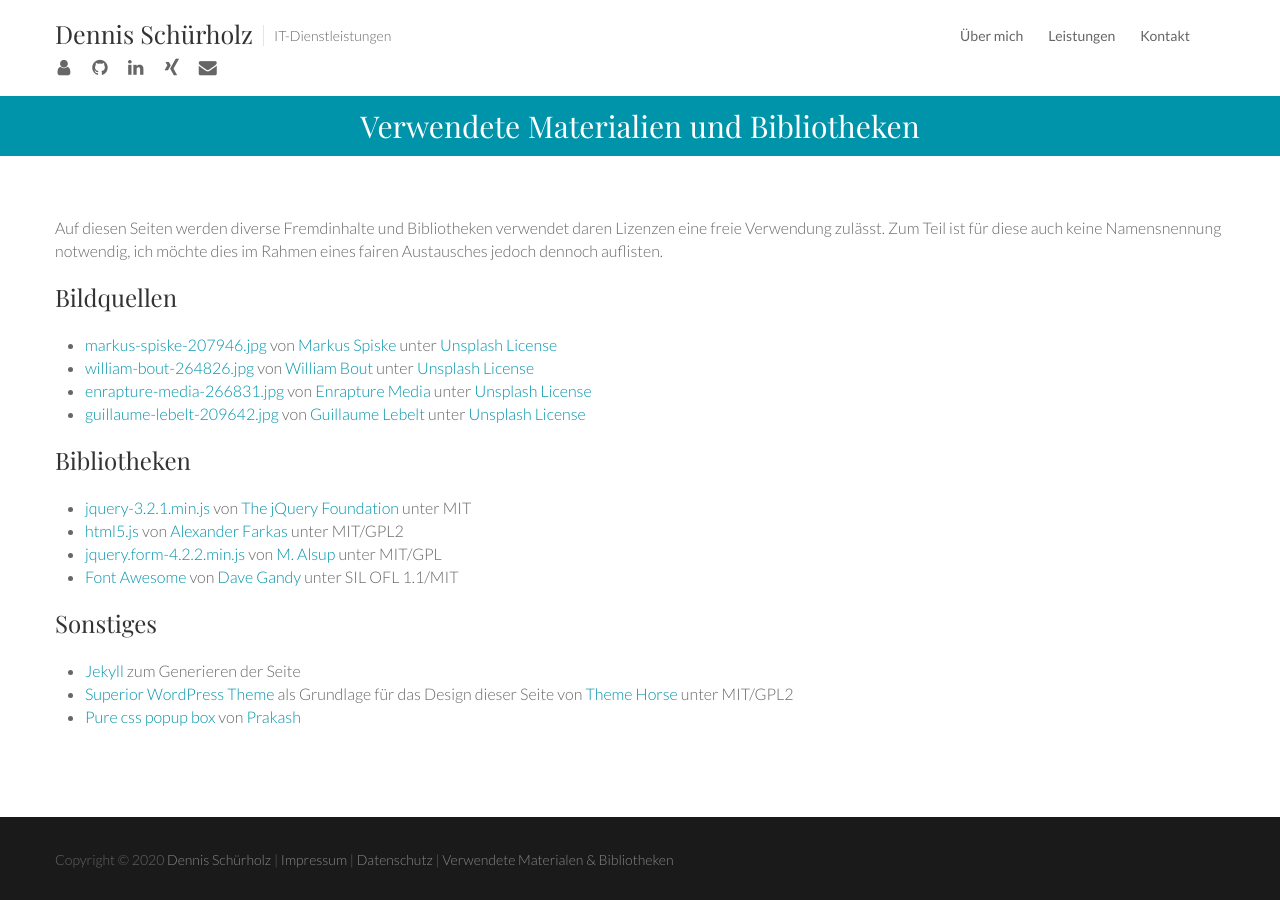
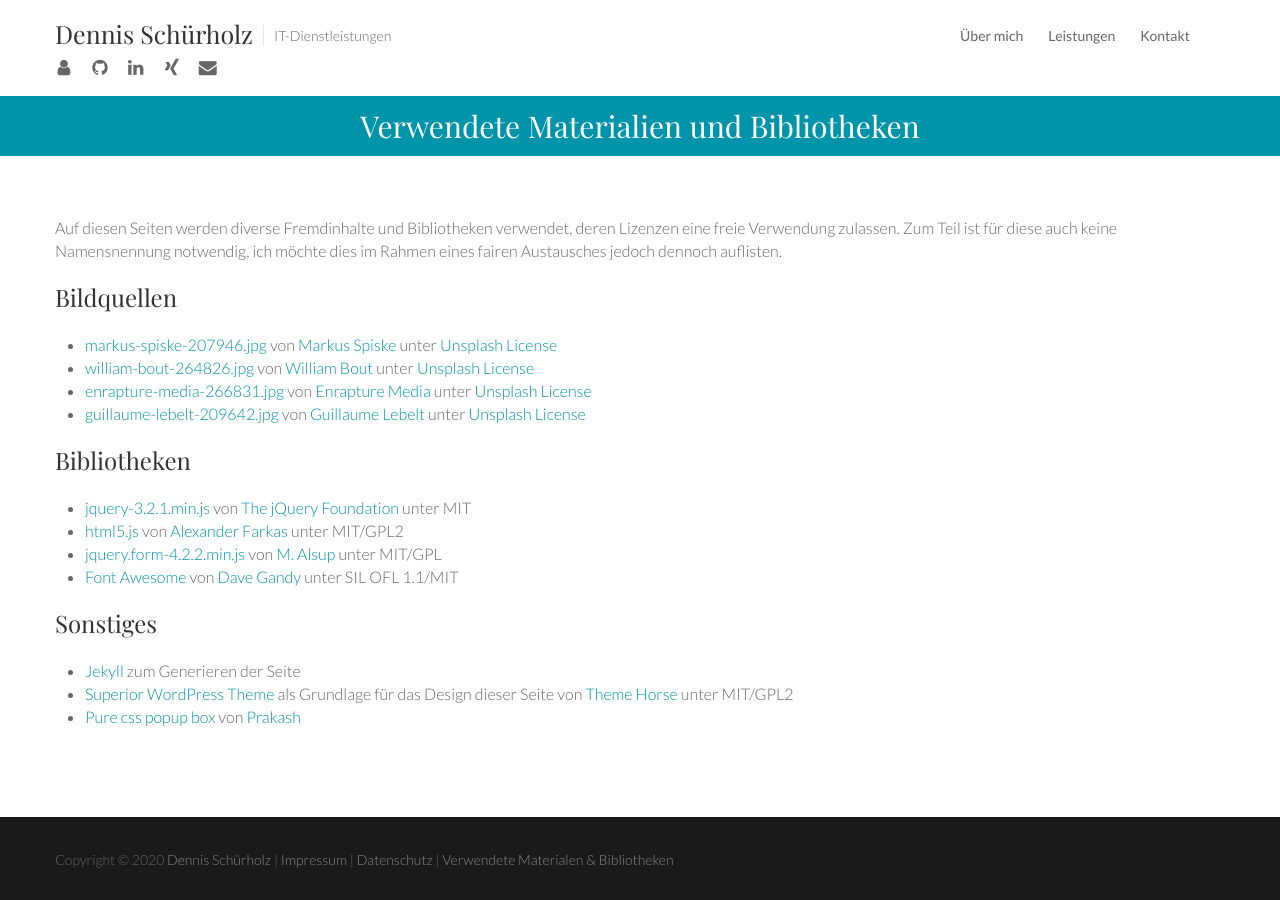
Before and after one commit to dennisschuerholz/schuerholz.it, a Jekyll site: the page built from _pages/quellen.md, in a window 1280 px wide. Built offline with Jekyll 4.4.1, drawn with Linux system fonts in a browser that asks for light colours.

Commit message:
Fix typo

```diff
--- a/_pages/quellen.md
+++ b/_pages/quellen.md
@@ -9,8 +9,8 @@ picture:
 picture-pos: 70%
 ---
 
-Auf diesen Seiten werden diverse Fremdinhalte und Bibliotheken verwendet daren
-Lizenzen eine freie Verwendung zulässt. Zum Teil ist für diese auch keine
+Auf diesen Seiten werden diverse Fremdinhalte und Bibliotheken verwendet, deren
+Lizenzen eine freie Verwendung zulassen. Zum Teil ist für diese auch keine
 Namensnennung notwendig, ich möchte dies im Rahmen eines fairen Austausches
 jedoch dennoch auflisten.
 
```
